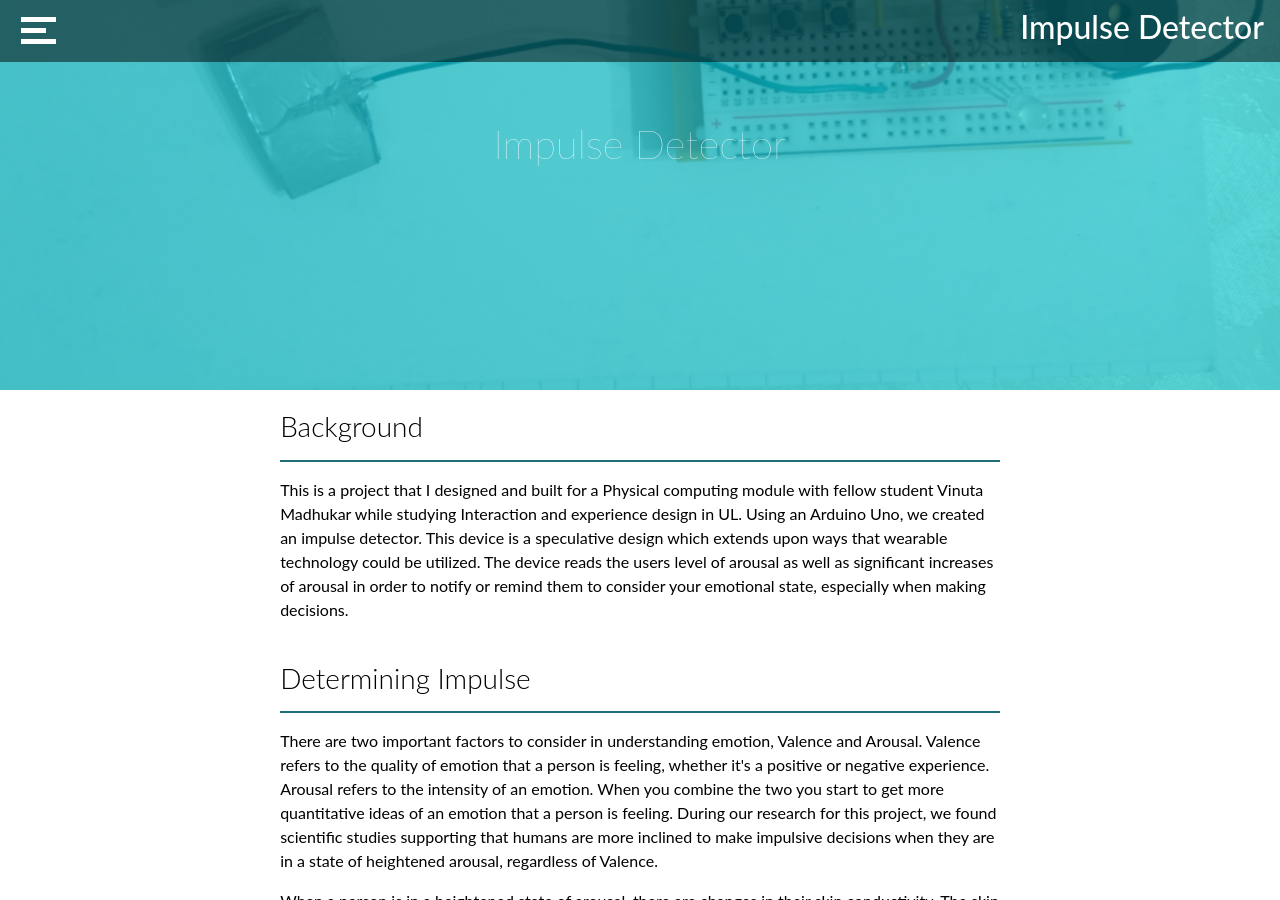
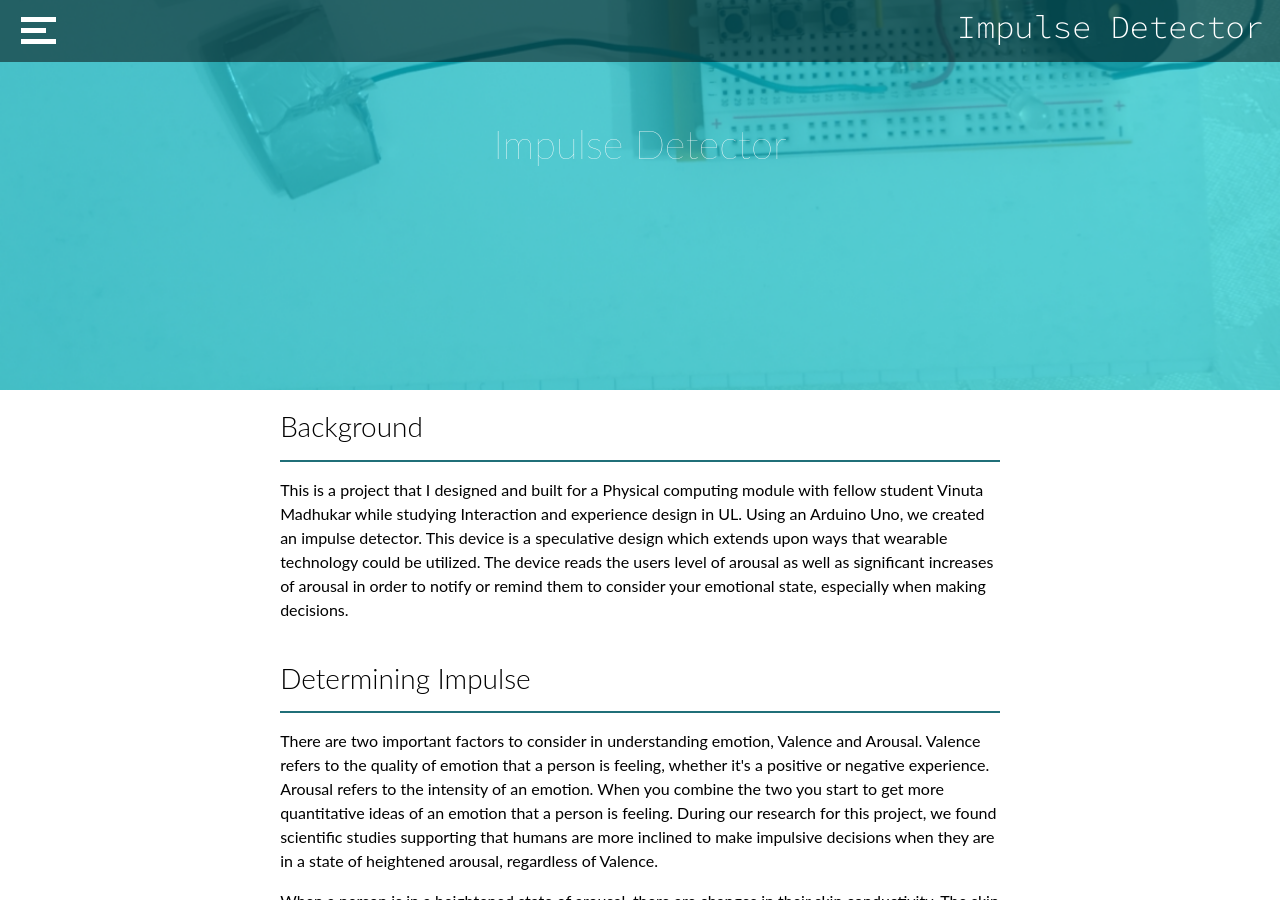
Before and after one commit to Tony8egan/www.TonesDesigns, a Jekyll site: the page built from ImpulseDetector.markdown, in a window 1280 px wide and 900 px high. Built offline with Jekyll 4.4.1, drawn with Linux system fonts in a browser that asks for light colours; nearby versions of some CDN libraries.

Commit message:
Update ImpulseDetector.html

```diff
--- a/_layouts/ImpulseDetector.html
+++ b/_layouts/ImpulseDetector.html
@@ -12,6 +12,11 @@
         <link rel="stylesheet" href="https://fonts.googleapis.com/css?family=Oxanium">
        <link rel="icon" type="image/png" href="images/TD2.png">
         <link rel="shortcut icon" type="image/png" href="images/TD2.png">
+
+                <link rel="preconnect" href="https://fonts.googleapis.com">
+<link rel="preconnect" href="https://fonts.gstatic.com" crossorigin>
+<link href="https://fonts.googleapis.com/css2?family=Montserrat&family=Roboto+Slab:wght@300;400&family=Source+Code+Pro:wght@200;300&display=swap" rel="stylesheet">
+
 
 </head>
 <style>
@@ -50,7 +55,9 @@
           <div class="bar3" style = "margin-left:5px;cursor:pointer;"></div>
       </div>
 
-        <H2 style="color:white;text-align:center;"><a href="/Projects.html">Impulse Detector</a></H2>
+        <H2 style="color:white;text-align:center;font-family: 'Montserrat', sans-serif;
+        font-family: 'Roboto Slab', serif;
+        font-family: 'Source Code Pro', monospace;"><a href="/Projects.html">Impulse Detector</a></H2>
 
 
     </nav>
```
